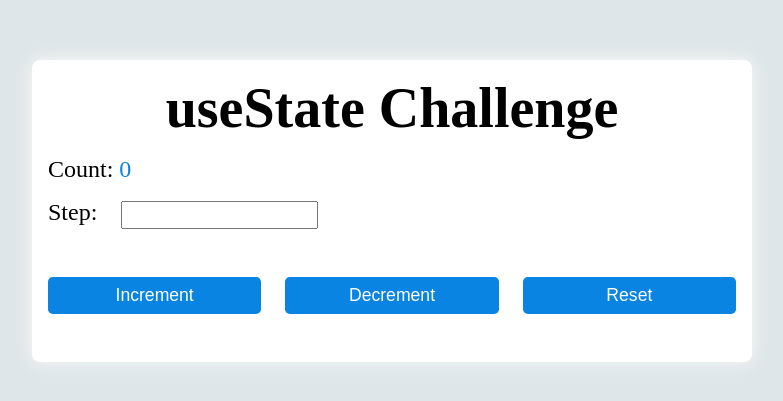
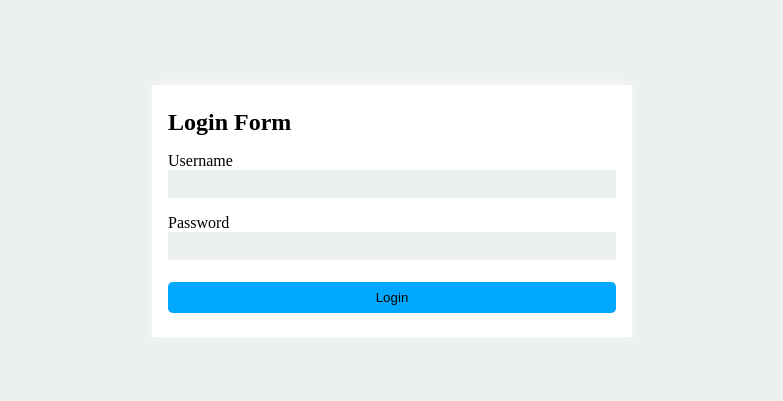
Before and after one commit to muktinathrajbanshi/reactJS2025, a React (Vite) app: page / in a window 1280 px wide. Shown: the part 189-590 px from the top of the page, without its empty margins (248-1031 px from the left). Built offline with nearby package versions, Linux system fonts and the light colour scheme.

Commit message:
my new login form started

```diff
--- a/src/App.jsx
+++ b/src/App.jsx
@@ -16,7 +16,9 @@
 // import { EventPropagation } from "./components/EventPropagation";
 // import { State } from "./components/hooks/State";
 
-import { UseStateChallenge } from "./components/hooks/useState/Challenge";
+import { LoginForm } from "./components/hooks/useState/LoginForm";
+
+// import { UseStateChallenge } from "./components/hooks/useState/Challenge";
 
 const App = () => {
   return (
@@ -34,10 +36,11 @@ const App = () => {
     {/* <Todo /> */}
     {/* <ShortCircuitExample /> */}
     {/* <Counter /> */}
-    <UseStateChallenge />
+    {/* <UseStateChallenge /> */}
     {/* <ControlledForm /> */}
     {/* <RegistrationForm /> */}
     {/* <RegistrationFormReact /> */}
+    <LoginForm />
     </section>
   );
 };
--- a/src/components/hooks/Hooks.css
+++ b/src/components/hooks/Hooks.css
@@ -65,7 +65,9 @@ input {
 }
 
 .summary {
-  text-align: center;
+  display: flex;
+  justify-content: center;
+  padding-bottom: 1rem;
   width: 100%;
   position: absolute;
   margin-bottom: 40rem;
--- /dev/null
+++ b/src/components/hooks/useState/LoginForm.jsx
@@ -0,0 +1,23 @@
+import React from 'react';
+import "./index.css";
+
+export const LoginForm = () => {
+  return (
+    <>
+      <div className="container">
+        <div className="card">
+            <h1>Login Form</h1>
+            <form>
+                <label htmlFor="username">Username</label>
+                <input type="text" name="username" required autoComplete="off" />
+
+                <label htmlFor="password">Password</label>
+                <input type="text" name="password" required autoComplete="off" />
+
+                <button type="submit">Login</button>
+            </form>
+        </div>
+      </div>
+    </>
+  );
+};
--- /dev/null
+++ b/src/components/hooks/useState/index.css
@@ -0,0 +1,56 @@
+* {
+  margin: 0;
+  padding: 0;
+  box-sizing: border-box;
+}
+
+.container {
+  width: 100%;
+  height: 100vh;
+  display: flex;
+  justify-content: center;
+  align-items: center;
+  flex-direction: column;
+  background-color: #ecf0f1;
+}
+
+.container .card {
+  padding: 1.5rem 1rem;
+  width: 30rem;
+  box-shadow: 0 0 8px rgba(255, 255, 255, 0.7);
+  background-color: #fff;
+}
+
+form {
+  display: flex;
+  flex-direction: column;
+}
+label {
+  margin-top: 1rem;
+}
+
+input {
+  border: none;
+  outline: none;
+  padding: 0.4rem;
+  background-color: #ecf0f1;
+}
+
+button {
+  margin-top: 1.4rem;
+  padding: 0.5rem 0;
+  width: 100%;
+  background-color: #00a8ff;
+  border: none;
+  outline: none;
+  border-radius: 0.3rem;
+  -webkit-border-radius: 0.3rem;
+  -moz-border-radius: 0.3rem;
+  -ms-border-radius: 0.3rem;
+  -o-border-radius: 0.3rem;
+  cursor: pointer;
+}
+
+/* h1 {
+  text-align: left;
+} */
```
